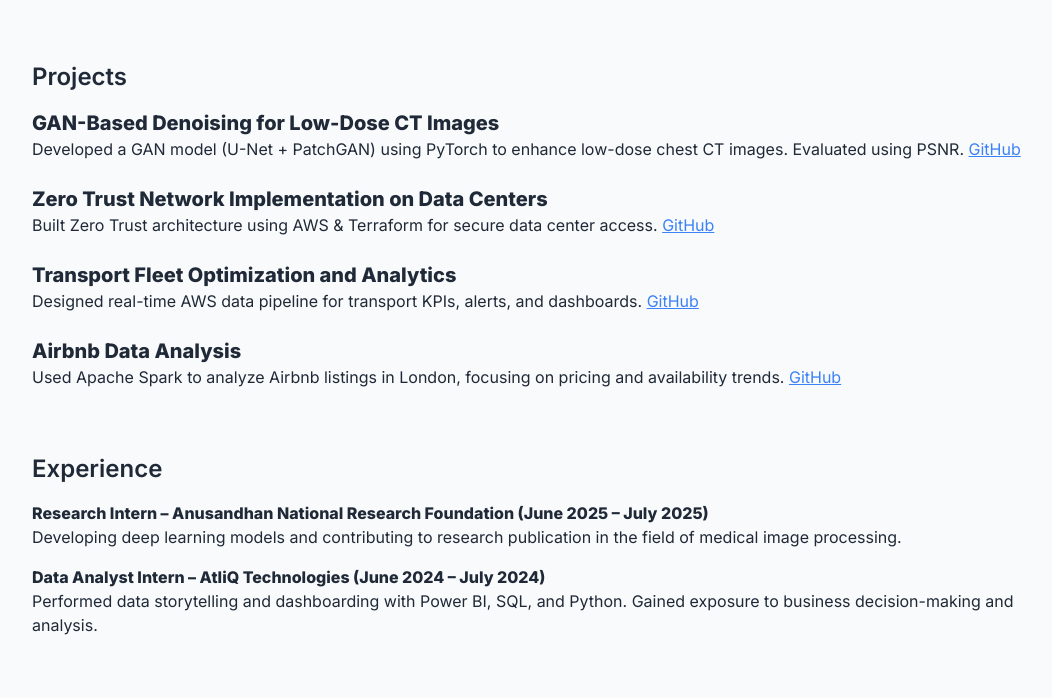
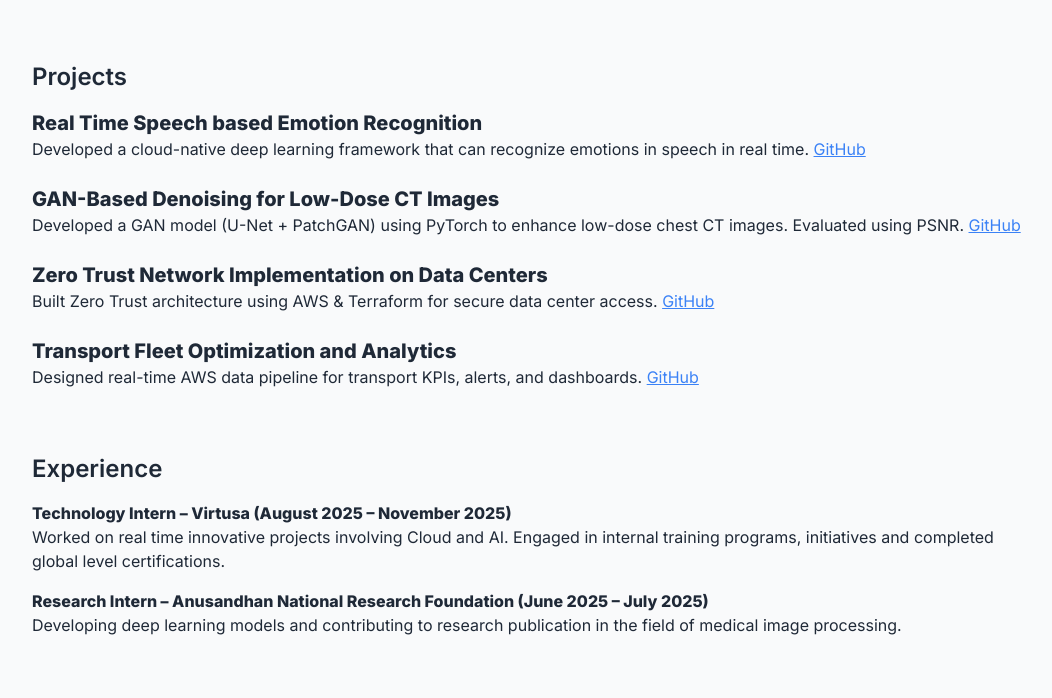
Before and after one commit to Kavin-M-2002/Portfolio, a plain HTML site: page index.html in a window 1280 px wide. Shown: the part 829-1527 px from the top of the page, without its empty margins (112-1164 px from the left). Drawn offline with nearby package versions, Linux system fonts and the light colour scheme.

Commit message:
Update projects and experience sections in index.html
Removed outdated project and internship details, and added a new internship experience.

```diff
--- a/index.html
+++ b/index.html
@@ -78,6 +78,10 @@
       <h2 class="text-2xl font-semibold mb-4 transition-all duration-300 ease-in-out transform hover:scale-105">Projects</h2>
       <div class="space-y-6">
         <article>
+          <h3 class="text-xl font-bold">Real Time Speech based Emotion Recognition</h3>
+          <p>Developed a cloud-native deep learning framework that can recognize emotions in speech in real time. <a href="https://github.com/Kavin-M-2002/emotion-recognition" class="text-blue-500 underline">GitHub</a></p>
+        </article>
+        <article>
           <h3 class="text-xl font-bold">GAN-Based Denoising for Low-Dose CT Images</h3>
           <p>Developed a GAN model (U-Net + PatchGAN) using PyTorch to enhance low-dose chest CT images. Evaluated using PSNR. <a href="https://github.com/Kavin-M-2002/GAN-Based-Denoising-for-Low-Dose-Chest-CT-Images" class="text-blue-500 underline">GitHub</a></p>
         </article>
@@ -89,10 +93,6 @@
           <h3 class="text-xl font-bold">Transport Fleet Optimization and Analytics</h3>
           <p>Designed real-time AWS data pipeline for transport KPIs, alerts, and dashboards. <a href="https://github.com/Kavin-M-2002/transport-fleet-analytics-aws" class="text-blue-500 underline">GitHub</a></p>
         </article>
-        <article>
-          <h3 class="text-xl font-bold">Airbnb Data Analysis</h3>
-          <p>Used Apache Spark to analyze Airbnb listings in London, focusing on pricing and availability trends. <a href="https://github.com/Kavin-M-2002/Airbnb-Data-Analysis" class="text-blue-500 underline">GitHub</a></p>
-        </article>
       </div>
     </section>
 
@@ -100,12 +100,12 @@
       <h2 class="text-2xl font-semibold mb-4 transition-all duration-300 ease-in-out transform hover:scale-105">Experience</h2>
       <div class="space-y-4">
         <div>
+          <p><strong>Technology Intern – Virtusa (August 2025 – November 2025)</strong></p>
+          <p>Worked on real time innovative projects involving Cloud and AI. Engaged in internal training programs, initiatives and completed global level certifications.</p>
+        </div>
+        <div>
           <p><strong>Research Intern – Anusandhan National Research Foundation (June 2025 – July 2025)</strong></p>
           <p>Developing deep learning models and contributing to research publication in the field of medical image processing.</p>
-        </div>
-        <div>
-          <p><strong>Data Analyst Intern – AtliQ Technologies (June 2024 – July 2024)</strong></p>
-          <p>Performed data storytelling and dashboarding with Power BI, SQL, and Python. Gained exposure to business decision-making and analysis.</p>
         </div>
       </div>
     </section>
@@ -118,7 +118,7 @@
         <li><a href="https://www.credly.com/badges/19c98ed8-0c7a-4f80-b65a-0c672099abf0/linked_in_profile" target="_blank" class="hover:underline">AWS Data Engineering</a></li>
         <li><a href="https://www.credly.com/badges/42b710b2-c1ff-4ea4-b801-d3952c8bde1c/linked_in_profile" target="_blank" class="hover:underline">AWS Cloud Architecting</a></li>
         <li><a href="https://codebasics.io/certificate/CB-69-67243" target="_blank" class="hover:underline">Machine Learning for Data Science – Codebasics</a></li>
-        <li>Oracle AI Foundations Associate</li>
+        <li><a href="https://catalog-education.oracle.com/pls/certview/sharebadge?id=87913964FA157C569B826BED955D94A9D38A53DA2B8DFB76E4BD4BF92E29D76D" target="_blank" class="hover:underline">Oracle AI Foundations Associate</a></li>
       </ul>
     </section>
 
```
